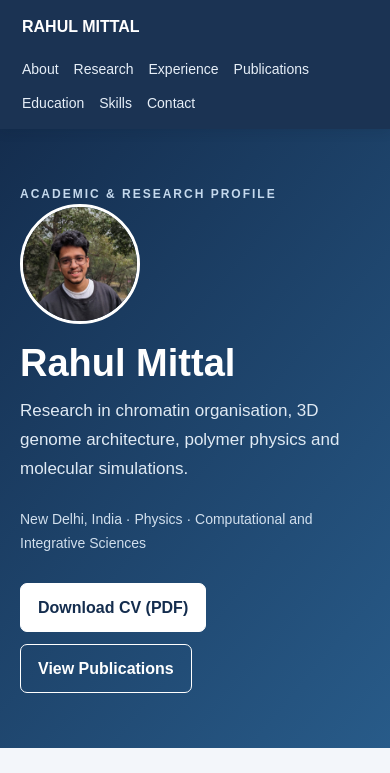
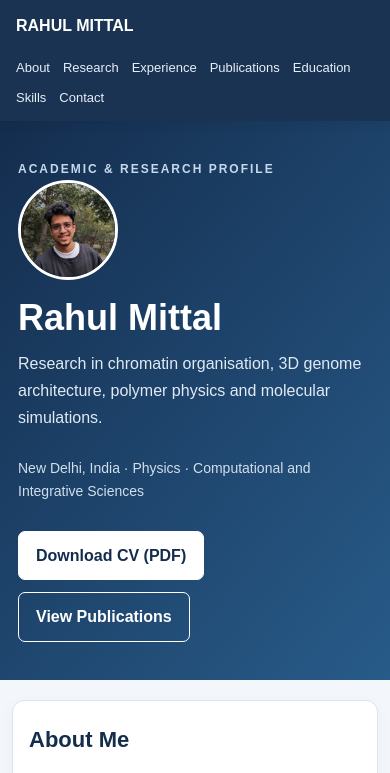
Before and after one commit to Scor8R/Rahul_Mittal, a plain HTML site: page index.html in a window 390 px wide. Shown: the top 773 px of the page. Drawn offline with Linux system fonts and the light colour scheme.

Commit message:
Update index.html

```diff
--- a/index.html
+++ b/index.html
@@ -81,13 +81,61 @@
     .tag { background: #edf4fa; color: #254d73; border: 1px solid #d9e7f3; padding: 5px 10px; border-radius: 20px; font-size: 13px; }
     .contact a { overflow-wrap: anywhere; }
     footer { text-align: center; padding: 25px 18px; background: var(--navy); color: #dce7f2; font-size: 14px; }
+
     @media (max-width: 680px) {
-      .nav { align-items: flex-start; flex-direction: column; }
-      .navlinks { gap: 10px 15px; }
-      .hero { padding: 55px 20px; }
-      section { padding: 23px 20px; }
-      .subtitle { font-size: 17px; }
-    }
+      .nav {
+        align-items: flex-start;
+        flex-direction: column;
+        padding: 12px 16px;
+      }
+
+      .navlinks {
+        gap: 8px 13px;
+      }
+
+      .navlinks a {
+        font-size: 13px;
+      }
+
+      .hero {
+        padding: 38px 18px;
+      }
+
+      .profile-photo {
+        width: 100px;
+        height: 100px;
+      }
+
+      h1 {
+        font-size: 36px;
+      }
+
+      .subtitle {
+        font-size: 16px;
+      }
+
+      main {
+        margin-top: 20px;
+        padding: 0 12px;
+      }
+
+      section {
+        padding: 20px 16px;
+        margin: 16px 0;
+      }
+
+      h2 {
+        font-size: 22px;
+      }
+
+      h3 {
+        font-size: 16px;
+      }
+
+      .date {
+        white-space: normal;
+      }
+  }
   </style>
 </head>
 <body>
```
